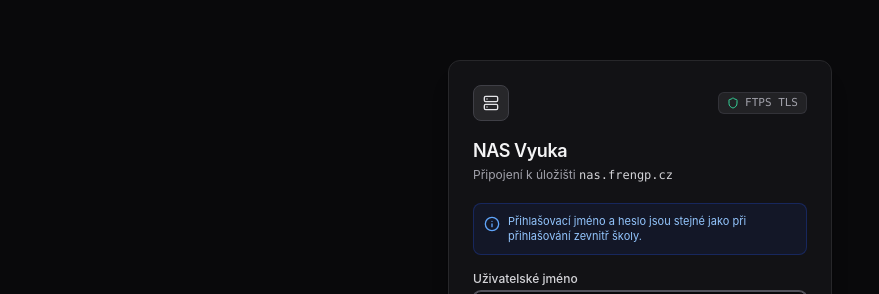
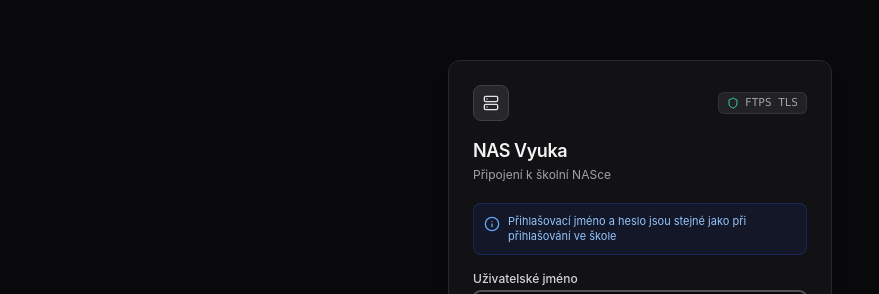
Before and after one commit to samanbeer/frengp_nas-Online, a React (Vite) app: page / in a window 1280 px wide. Shown: the part 111-405 px from the top of the page, without its empty margins (0-879 px from the left). Built offline with nearby package versions, Linux system fonts and the light colour scheme; no server answers.

Commit message:
Update LoginModal.jsx

```diff
--- a/src/components/LoginModal.jsx
+++ b/src/components/LoginModal.jsx
@@ -51,7 +51,7 @@ export default function LoginModal() {
               NAS Vyuka
             </h1>
             <p className="text-xs text-zinc-400 mt-0.5">
-              Připojení k úložišti <span className="font-mono text-zinc-300">{serverConfig.host || 'nas.frengp.cz'}</span>
+              Připojení k školní NASce
             </p>
           </div>
 
@@ -59,7 +59,7 @@ export default function LoginModal() {
           <div className="mb-4 p-2.5 rounded-lg bg-blue-950/30 border border-blue-800/40 text-blue-200 text-xs flex items-start gap-2">
             <Info className="w-4 h-4 text-blue-400 mt-0.5 flex-shrink-0" />
             <div className="leading-snug text-[11px] text-blue-300">
-              Přihlašovací jméno a heslo jsou stejné jako při přihlašování zevnitř školy.
+              Přihlašovací jméno a heslo jsou stejné jako při přihlašování ve škole
             </div>
           </div>
 
```
